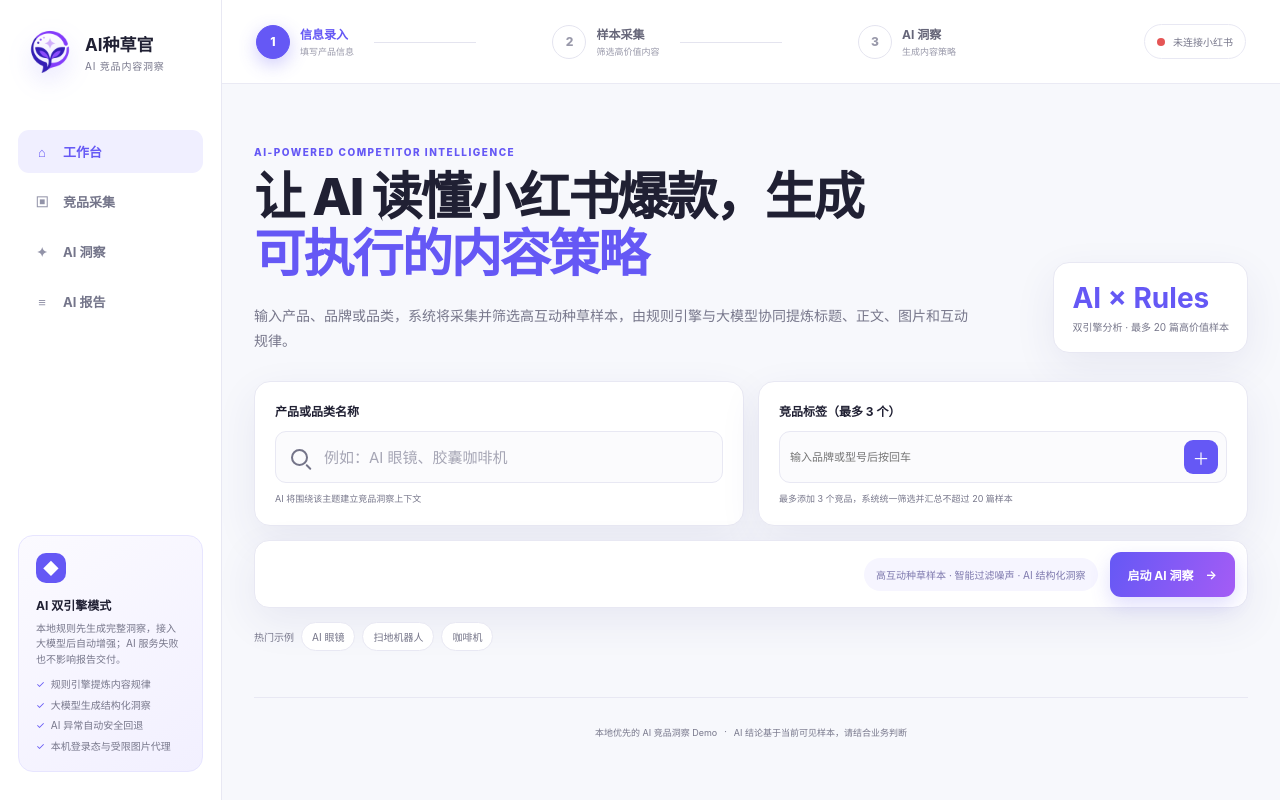
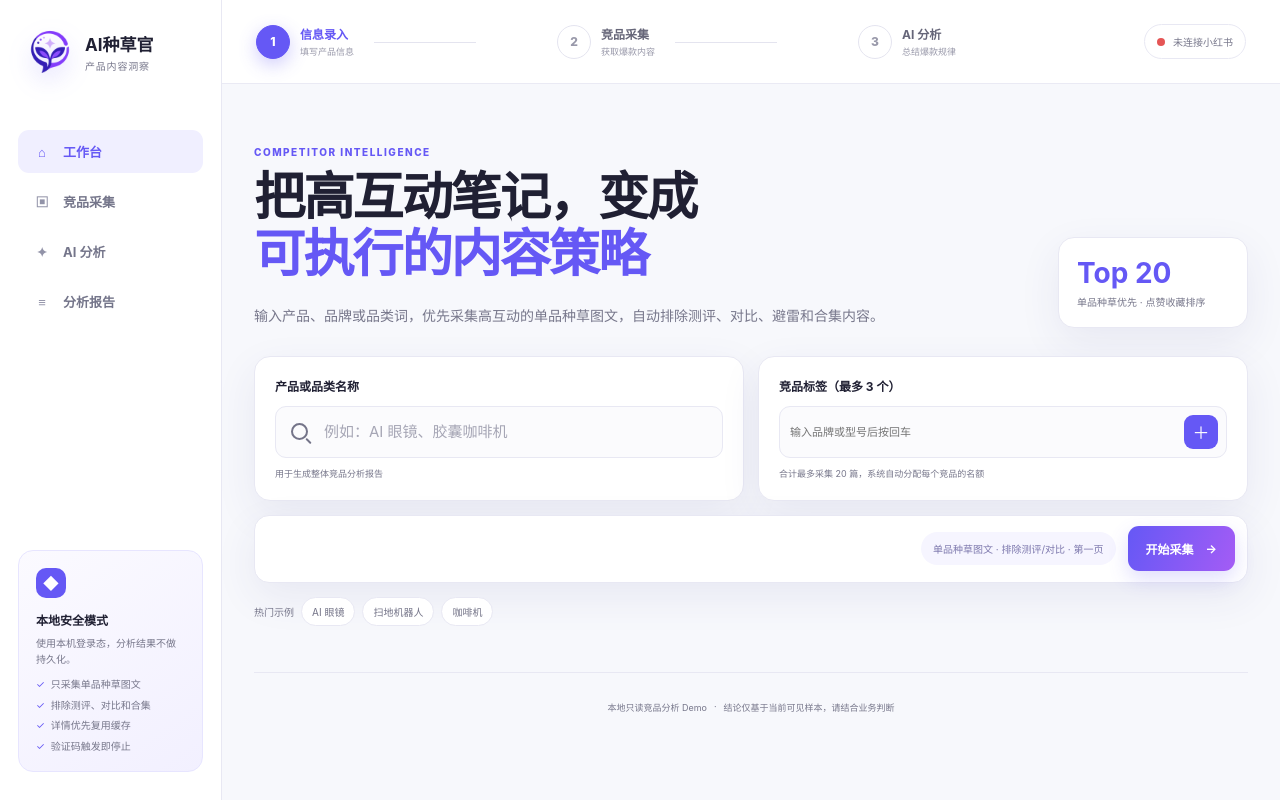
Before and after one commit to TuziF-Flowers/AIRedbook, a FastAPI app: page / in a window 1280 px wide. Run offline with FastAPI, Linux system fonts and the light colour scheme; some libraries are stand-ins or nearby versions.

Commit message:
add readme

```diff
--- a/app/static/app.js
+++ b/app/static/app.js
@@ -18,6 +18,7 @@ const analysisContent = $("#analysis-content");
 const analysisMode = $("#analysis-mode");
 const reportPreview = $("#report-preview");
 const summaryList = $("#summary-list");
+const artifactStatus = $("#artifact-status");
 const metricsOverview = $("#metrics-overview");
 const metricsOverviewMeta = $("#metrics-overview-meta");
 const metricsOverviewContent = $("#metrics-overview-content");
@@ -354,11 +355,12 @@ async function runSearch() {
   state.notes = [];
   hideMessage();
   searchButton.disabled = true;
-  searchButton.firstElementChild.textContent = "正在准备 AI 样本…";
+  searchButton.firstElementChild.textContent = "采集中…";
   analyzeButton.disabled = true;
   copyReportButton.disabled = true;
   downloadJsonButton.disabled = true;
   downloadReportButton.disabled = true;
+  artifactStatus.textContent = "AI 洞察完成后会自动保存本地 JSON。";
   resultsGrid.replaceChildren();
   renderSkeletons();
   analysisSection.hidden = true;
@@ -421,7 +423,7 @@ async function runSearch() {
     window.clearTimeout(progressTimer);
     state.loading = false;
     searchButton.disabled = false;
-    searchButton.firstElementChild.textContent = "启动 AI 洞察";
+    searchButton.firstElementChild.textContent = "开始采集";
   }
 }
 
@@ -436,17 +438,17 @@ async function runAnalysis() {
   if (state.analyzing || !state.notes.length) return;
   state.analyzing = true;
   analyzeButton.disabled = true;
-  analyzeButton.lastElementChild.textContent = "AI 正在分析…";
+  analyzeButton.lastElementChild.textContent = "正在分析…";
   analysisSection.hidden = false;
   metricsOverview.hidden = true;
   setStep(3);
   setAnalysisProgress(28, "正在整理竞品样本", `已加载 ${state.notes.length} 篇高互动图文`);
-  analysisContent.innerHTML = '<div class="analysis-loading"><span>✦</span><strong>AI 正在提炼爆款规律</strong><small>融合规则证据，理解标题、正文、图片与互动表现</small></div>';
+  analysisContent.innerHTML = '<div class="analysis-loading"><span>✦</span><strong>AI 正在提炼爆款规律</strong><small>分析标题、正文结构、图片数量与互动表现</small></div>';
   analysisSection.scrollIntoView({ behavior: "smooth", block: "start" });
   scheduleSideNavUpdate();
 
   const progressTimer = window.setTimeout(() => {
-    setAnalysisProgress(72, "AI 正在生成结构化洞察", "组合标题、内容、图片与互动证据");
+    setAnalysisProgress(72, "正在生成竞品总结", "组合标题、内容、图片与互动洞察");
   }, 500);
 
   try {
@@ -458,11 +460,14 @@ async function runAnalysis() {
     state.analysis = await parseResponse(response);
     setAnalysisProgress(
       100,
-      "AI 竞品洞察已生成",
+      "竞品规律分析完成",
       `已分析 ${state.analysis.source_count} 篇笔记 · ${state.analysis.mode_label}`,
     );
-    analysisMode.textContent = state.analysis.analysis_mode === "ai" ? "大模型增强洞察" : "本地规则洞察";
+    analysisMode.textContent = state.analysis.analysis_mode === "ai" ? "AI 深度分析" : "本地规则分析";
     reportPreview.textContent = state.analysis.report_markdown;
+    artifactStatus.textContent = state.analysis.artifact_id
+      ? `JSON 已保存 · ${state.analysis.artifact_id}`
+      : "本次分析未生成 JSON 文件。";
     renderSummary(state.analysis.summary);
     renderMetricsOverview(state.analysis);
     copyReportButton.disabled = false;
@@ -477,7 +482,7 @@ async function runAnalysis() {
     window.clearTimeout(progressTimer);
     state.analyzing = false;
     analyzeButton.disabled = false;
-    analyzeButton.lastElementChild.textContent = "重新生成 AI 洞察";
+    analyzeButton.lastElementChild.textContent = "重新生成分析";
   }
 }
 
--- a/app/static/styles.css
+++ b/app/static/styles.css
@@ -1500,6 +1500,13 @@ footer {
   margin-top: 12px;
   grid-template-columns: 1fr 1fr 1.2fr;
   gap: 9px;
+}
+
+.artifact-status {
+  margin: 10px 0 0;
+  color: var(--muted);
+  font-size: 9px;
+  line-height: 1.5;
 }
 
 .secondary-button {
--- a/app/templates/index.html
+++ b/app/templates/index.html
@@ -5,9 +5,9 @@
     <meta name="viewport" content="width=device-width, initial-scale=1" />
     <meta
       name="description"
-      content="AI种草官：从小红书高互动样本采集、规则筛选到结构化 AI 洞察与报告交付。"
+      content="AI种草官：采集小红书高互动图文笔记，并生成产品竞品内容分析与 AI 总结。"
     />
-    <title>AI种草官 · 小红书竞品内容洞察</title>
+    <title>AI种草官 · 小红书竞品分析</title>
     <link rel="icon" type="image/png" href="{{ url_for('static', path='/images/ai-zhongcao-logo.png') }}" />
     <link rel="stylesheet" href="{{ url_for('static', path='/styles.css') }}" />
     <script defer src="{{ url_for('static', path='/app.js') }}"></script>
@@ -25,7 +25,7 @@
           />
           <span>
             <strong>AI种草官</strong>
-            <small>AI 竞品内容洞察</small>
+            <small>产品内容洞察</small>
           </span>
         </a>
 
@@ -34,19 +34,19 @@
             <span>⌂</span>工作台
           </a>
           <a href="#collection" data-nav-key="collection"><span>▣</span>竞品采集</a>
-          <a href="#analysis" data-nav-key="analysis"><span>✦</span>AI 洞察</a>
-          <a href="#metrics-overview" data-nav-key="report"><span>≡</span>AI 报告</a>
+          <a href="#analysis" data-nav-key="analysis"><span>✦</span>AI 分析</a>
+          <a href="#metrics-overview" data-nav-key="report"><span>≡</span>分析报告</a>
         </nav>
 
         <div class="local-card">
           <span class="local-icon">◆</span>
-          <strong>AI 双引擎模式</strong>
-          <p>本地规则先生成完整洞察，接入大模型后自动增强；AI 服务失败也不影响报告交付。</p>
+          <strong>本地安全模式</strong>
+          <p>使用本机登录态，分析结果不做持久化。</p>
           <ul>
-            <li>规则引擎提炼内容规律</li>
-            <li>大模型生成结构化洞察</li>
-            <li>AI 异常自动安全回退</li>
-            <li>本机登录态与受限图片代理</li>
+            <li>只采集单品种草图文</li>
+            <li>排除测评、对比和合集</li>
+            <li>详情优先复用缓存</li>
+            <li>验证码触发即停止</li>
           </ul>
         </div>
       </aside>
@@ -60,11 +60,11 @@
             </li>
             <li data-step="2">
               <span>2</span>
-              <div><strong>样本采集</strong><small>筛选高价值内容</small></div>
+              <div><strong>竞品采集</strong><small>获取爆款内容</small></div>
             </li>
             <li data-step="3">
               <span>3</span>
-              <div><strong>AI 洞察</strong><small>生成内容策略</small></div>
+              <div><strong>AI 分析</strong><small>总结爆款规律</small></div>
             </li>
           </ol>
           <div id="session-status" class="session-badge" aria-live="polite">
@@ -76,13 +76,13 @@
         <section id="overview" class="search-area">
           <div class="page-heading">
             <div>
-              <p class="eyebrow">AI-POWERED COMPETITOR INTELLIGENCE</p>
-              <h1>让 AI 读懂小红书爆款，生成<span>可执行的内容策略</span></h1>
-              <p>输入产品、品牌或品类，系统将采集并筛选高互动种草样本，由规则引擎与大模型协同提炼标题、正文、图片和互动规律。</p>
+              <p class="eyebrow">COMPETITOR INTELLIGENCE</p>
+              <h1>把高互动笔记，变成<span>可执行的内容策略</span></h1>
+              <p>输入产品、品牌或品类词，优先采集高互动的单品种草图文，自动排除测评、对比、避雷和合集内容。</p>
             </div>
             <div class="heading-stat">
-              <strong>AI × Rules</strong>
-              <span>双引擎分析 · 最多 20 篇高价值样本</span>
+              <strong>Top 20</strong>
+              <span>单品种草优先 · 点赞收藏排序</span>
             </div>
           </div>
 
@@ -101,7 +101,7 @@
                   required
                 />
               </div>
-              <small>AI 将围绕该主题建立竞品洞察上下文</small>
+              <small>用于生成整体竞品分析报告</small>
             </div>
 
             <div class="form-card">
@@ -117,13 +117,13 @@
                 />
                 <button id="add-competitor" type="button" aria-label="添加竞品">＋</button>
               </div>
-              <small>最多添加 3 个竞品，系统统一筛选并汇总不超过 20 篇样本</small>
+              <small>合计最多采集 20 篇，系统自动分配每个竞品的名额</small>
             </div>
 
             <div class="search-actions">
-              <span class="strategy-pill">高互动种草样本 · 智能过滤噪声 · AI 结构化洞察</span>
+              <span class="strategy-pill">单品种草图文 · 排除测评/对比 · 第一页</span>
               <button id="search-button" class="primary-button" type="submit">
-                <span>启动 AI 洞察</span><span aria-hidden="true">→</span>
+                <span>开始采集</span><span aria-hidden="true">→</span>
               </button>
             </div>
           </form>
@@ -144,7 +144,7 @@
               <p id="results-meta" class="section-description"></p>
             </div>
             <button id="analyze-button" class="gradient-button" type="button" disabled>
-              <span>✦</span><span>生成 AI 洞察报告</span>
+              <span>✦</span><span>生成 AI 竞品总结</span>
             </button>
           </div>
 
@@ -216,8 +216,8 @@
             <div>
               <span class="progress-icon">✦</span>
               <div>
-                <strong id="analysis-progress-title">AI 正在理解爆款规律</strong>
-                <small id="analysis-progress-meta">准备结构化样本上下文</small>
+                <strong id="analysis-progress-title">正在分析爆款规律</strong>
+                <small id="analysis-progress-meta">准备样本数据</small>
               </div>
             </div>
             <span id="analysis-progress-percent" class="progress-percent">0%</span>
@@ -237,7 +237,7 @@
               </div>
 
               <div id="analysis-content" class="analysis-content">
-                <div class="analysis-empty">完成样本采集后，即可生成 AI 竞品洞察。</div>
+                <div class="analysis-empty">完成采集后生成竞品分析。</div>
               </div>
             </div>
 
@@ -245,23 +245,24 @@
               <div class="report-heading">
                 <div>
                   <span class="report-kicker">ANALYSIS REPORT</span>
-                  <h2>AI 竞品洞察报告</h2>
+                  <h2>竞品分析报告</h2>
                 </div>
                 <span id="analysis-mode" class="mode-badge">等待生成</span>
               </div>
-              <pre id="report-preview" class="report-preview">AI 洞察生成后，将在这里显示 Markdown 报告预览。</pre>
+              <pre id="report-preview" class="report-preview">报告生成后将在这里显示 Markdown 预览。</pre>
               <div class="report-actions">
                 <button id="copy-report" class="secondary-button" type="button" disabled>复制报告</button>
                 <button id="download-json" class="secondary-button" type="button" disabled>导出 JSON</button>
                 <button id="download-report" class="gradient-button" type="button" disabled>导出 Markdown</button>
               </div>
+              <p id="artifact-status" class="artifact-status">AI 洞察完成后会自动保存本地 JSON。</p>
 
               <div class="summary-card">
                 <span class="summary-icon">✦</span>
                 <div>
-                  <h3>AI 策略摘要</h3>
+                  <h3>爆款经验总结</h3>
                   <ul id="summary-list">
-                    <li>融合规则证据与模型推理，自动生成可执行结论</li>
+                    <li>分析完成后自动生成可执行结论</li>
                   </ul>
                 </div>
               </div>
@@ -278,9 +279,9 @@
         </section>
 
         <footer>
-          <span>本地优先的 AI 竞品洞察 Demo</span>
+          <span>本地只读竞品分析 Demo</span>
           <span>·</span>
-          <span>AI 结论基于当前可见样本，请结合业务判断</span>
+          <span>结论仅基于当前可见样本，请结合业务判断</span>
         </footer>
       </main>
     </div>
```
Also changed, not shown: README.md.
